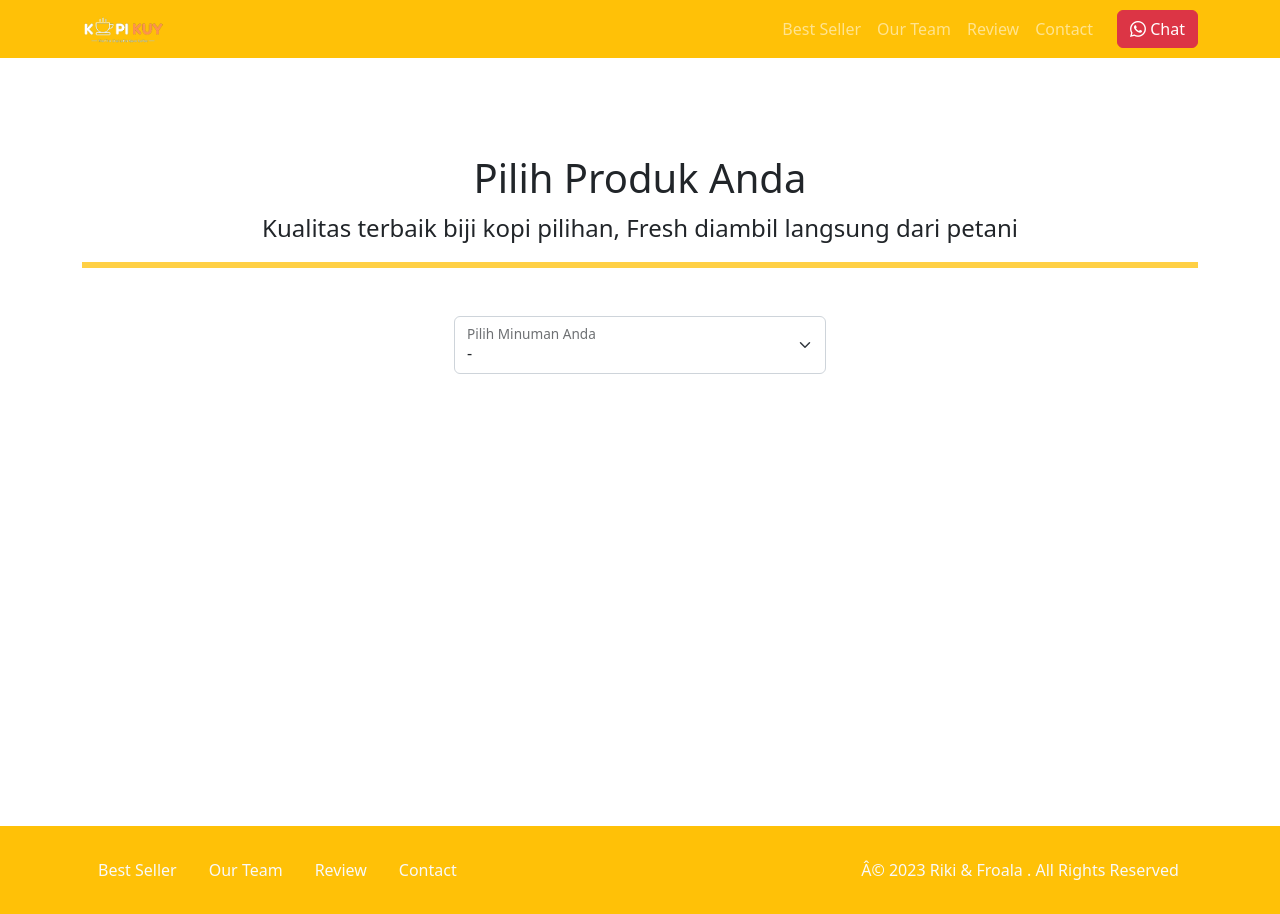
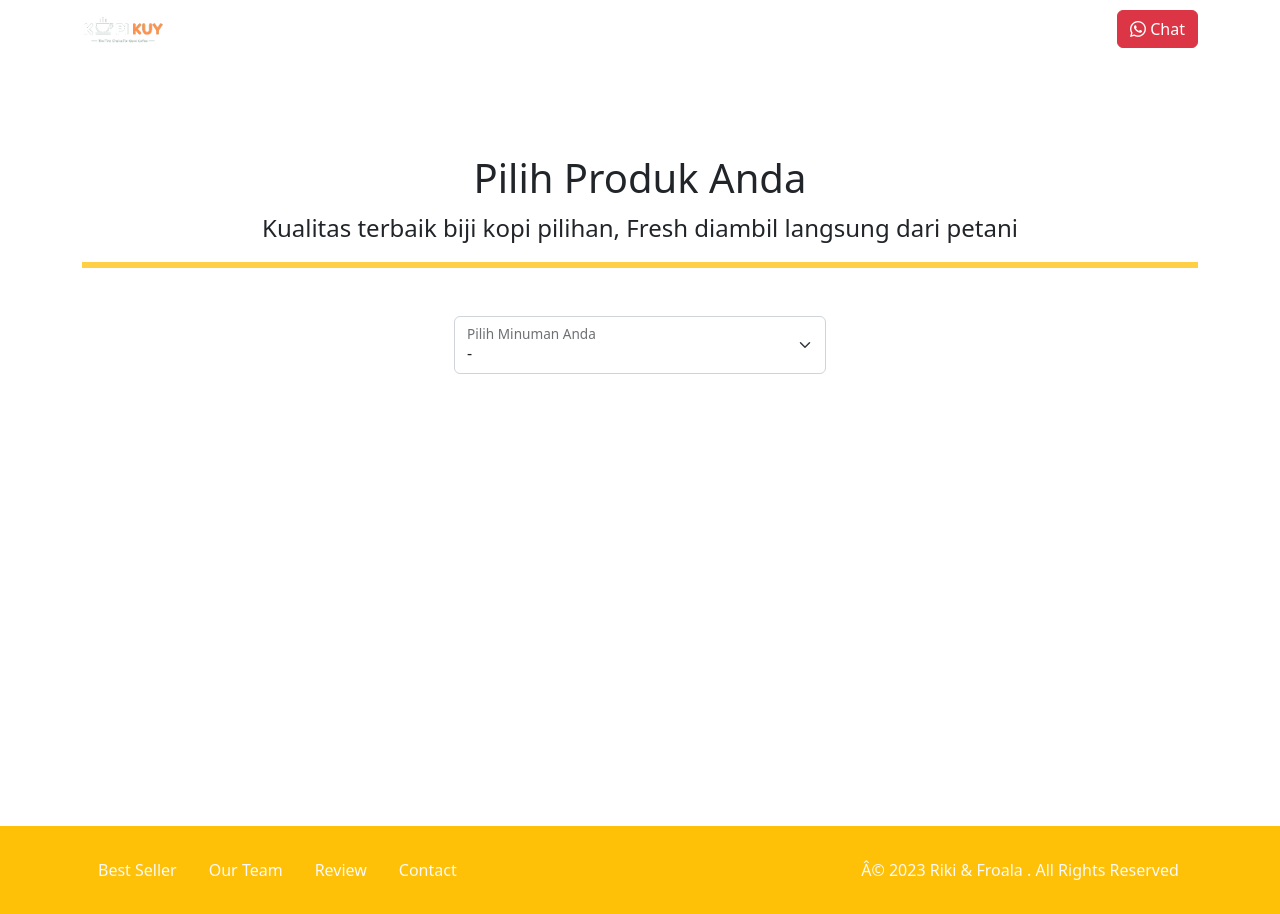
Before and after one commit to bibbib11/kopi-kuy, a plain HTML site: page produk.html in a window 1280 px wide. Drawn offline with Linux system fonts and the light colour scheme.

Commit message:
merubah warna navbar

```diff
--- a/produk.html
+++ b/produk.html
@@ -33,7 +33,7 @@
 
 <body>
     <!-- Tulis Kode Bootstrap Di Bawah Sini -->
-    <nav class="navbar navbar-dark bg-warning navbar-expand-lg bisadicopy">
+    <nav class="navbar navbar-dark data-bs-target navbar-expand-lg bisadicopy">
         <div class="container">
             <a class="navbar-brand" href="#">
                 <img src="images/logo/logo_kuy.png" height="30" alt="image">
```
